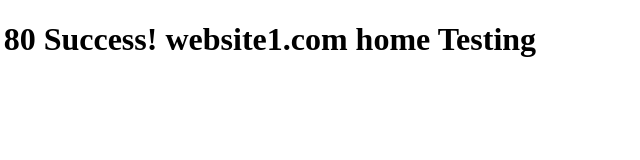
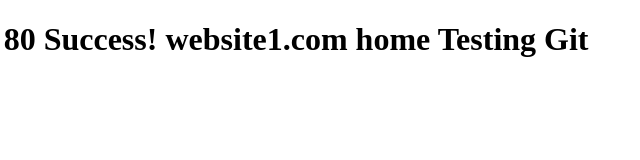
Before and after one commit to nandigamchaitanya/apache_webapp, a plain HTML site: page website1.com/public_html/index.html in a window 1280 px wide. Shown: the full height of the page, 71-711 px from the left. Drawn offline with Linux system fonts and the light colour scheme.

Commit message:
Update index.html

```diff
--- a/website1.com/public_html/index.html
+++ b/website1.com/public_html/index.html
@@ -5,6 +5,6 @@
     <title>Welcome to website1.com</title>
   </head>
   <body>
-    <h1> port 80 Success! website1.com home Testing </h1>
+    <h1> port 80 Success! website1.com home Testing Git</h1>
   </body>
 </html>
```
